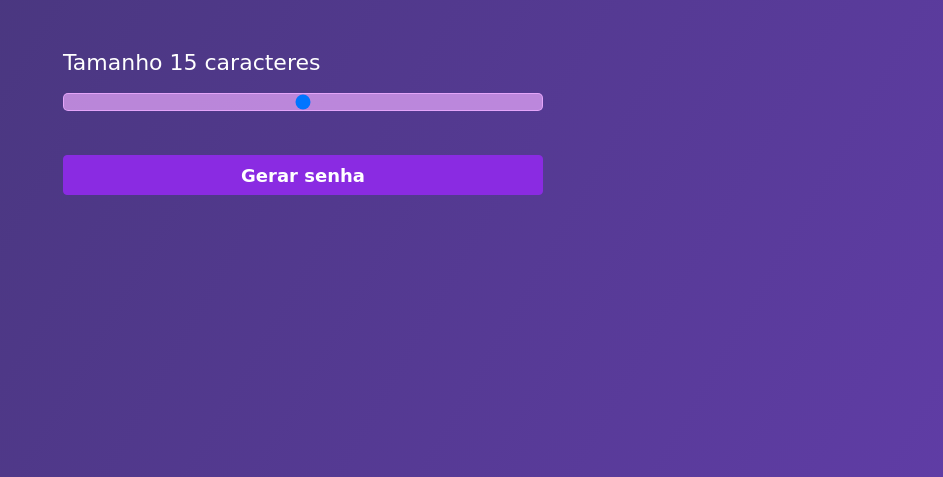
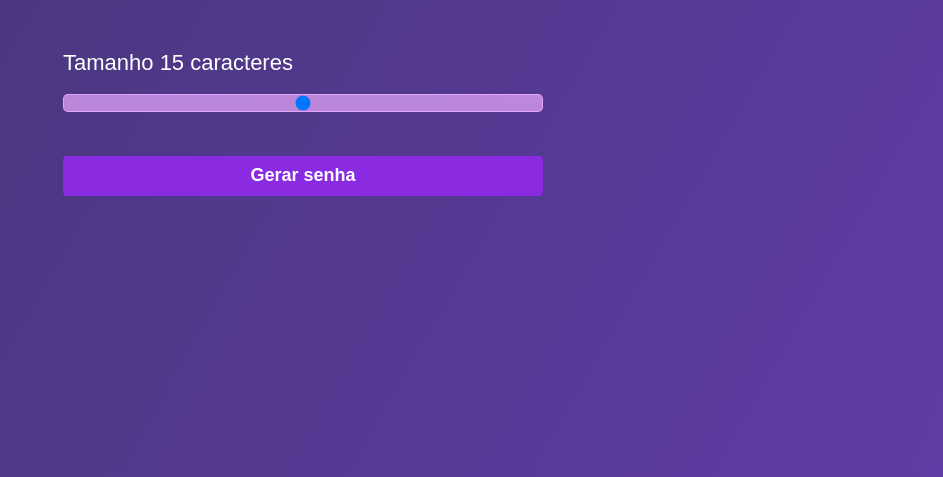
Before and after one commit to diskmari/Gerador-de-Senha, a plain HTML site: page index.html in a window 1280 px wide. Shown: the part 323-800 px from the top of the page, without its empty margins (337-1280 px from the left). Drawn offline with Linux system fonts and the light colour scheme.

Commit message:
att
mudei a fonte

```diff
--- a/style.css
+++ b/style.css
@@ -17,7 +17,6 @@
 
 
 
-    @import url('https://fonts.googleapis.com/css2?family=Libre+Baskerville&family=Skranji&display=swap');
 
 
     @font-face {
@@ -26,8 +25,7 @@
     }
 
     * {
-        font-family: 'Libre Baskerville', serif;
-        font-family: 'Skranji', cursive;
+        font-family: Arial, Helvetica, sans-serif;
         width: 100%;
         margin: 0 auto;
         box-sizing: border-box;
```
